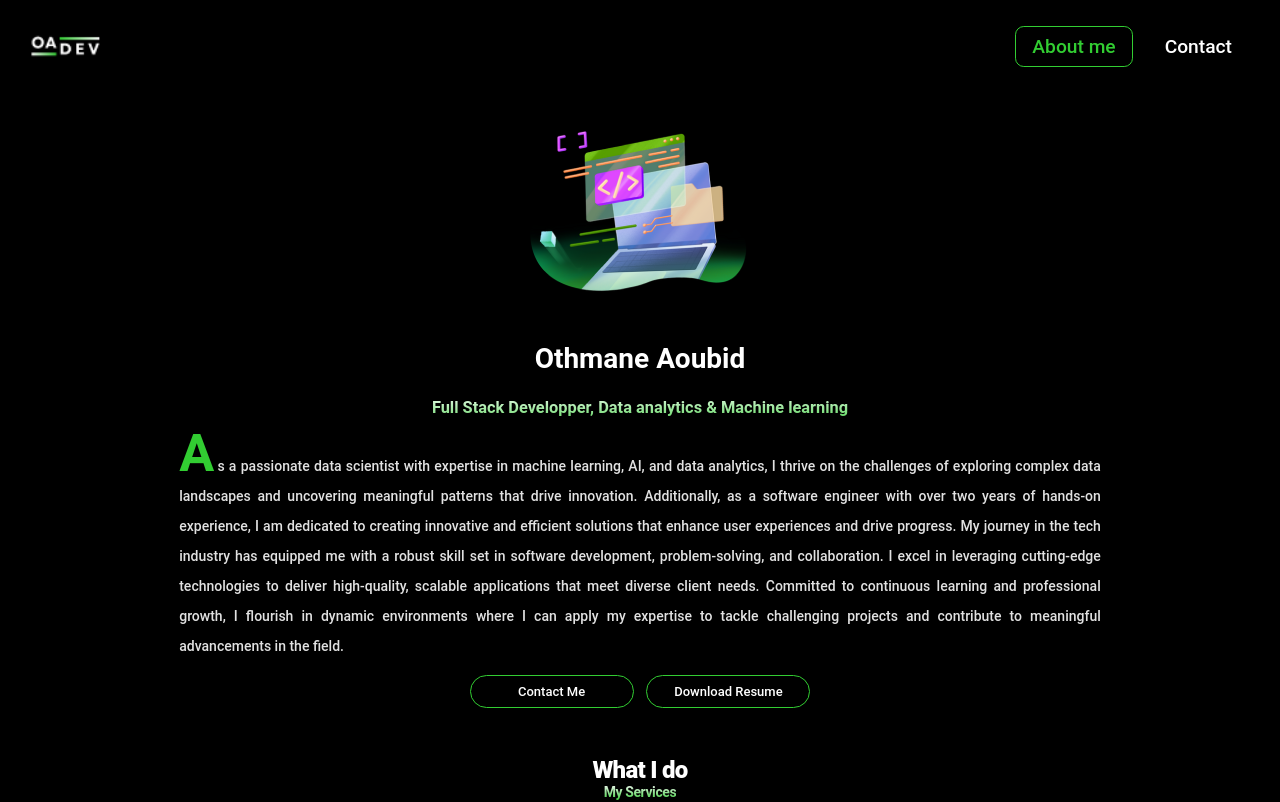
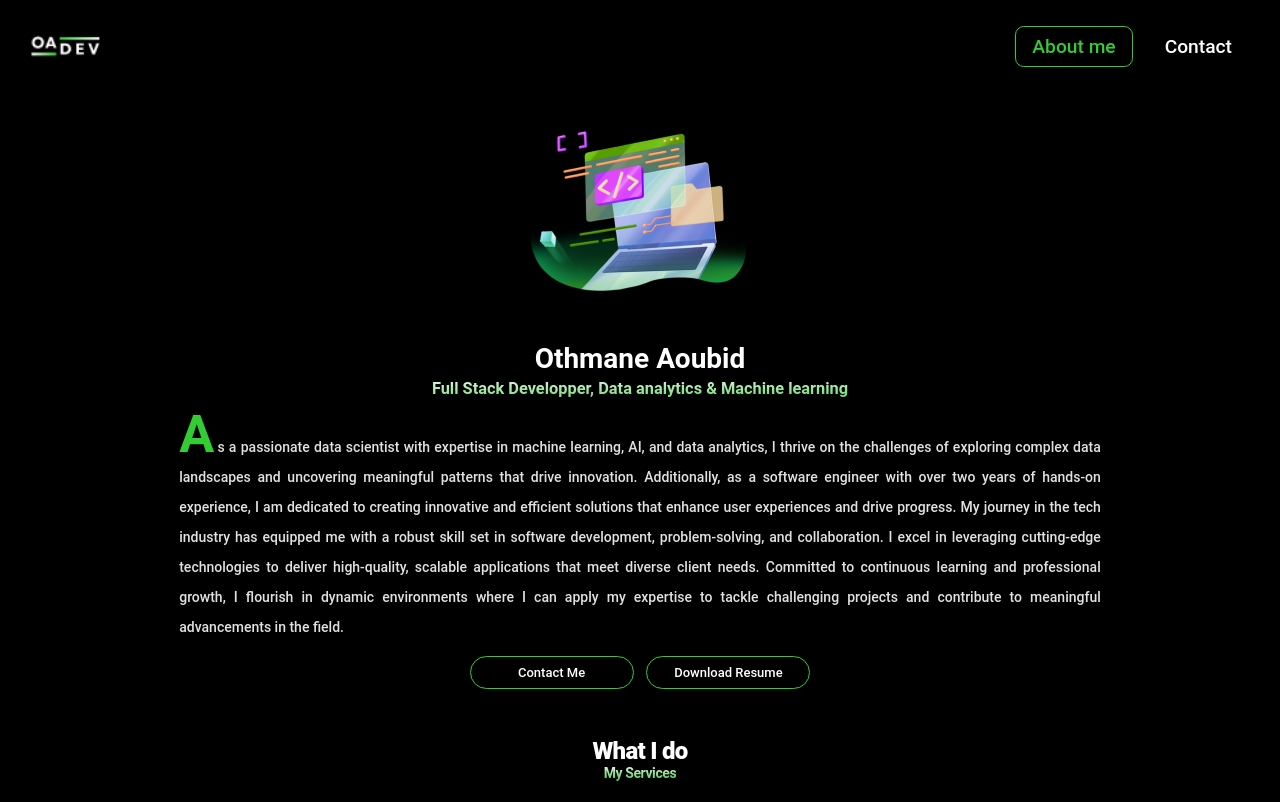
Before and after one commit to Othmane-aoubid/othmane_aoubid_portfolio, a Vue app: page / in a window 1280 px wide. Shown: the top 802 px of the page. Built offline with nearby package versions, Linux system fonts and the light colour scheme.

Commit message:
removed margins

```diff
--- a/src/components/HeroVue.vue
+++ b/src/components/HeroVue.vue
@@ -7,8 +7,8 @@
       />
     </div>
     <div class="hero--section--content">
-      <h1 class="hero--section--title">Othmane Aoubid</h1>
-      <h3 class="hero--section--description">Full Stack Developper, Data analytics & Machine learning</h3>
+      <h1 class="hero--section--title" style="margin-bottom: 0 ;">Othmane Aoubid</h1>
+      <h3 class="hero--section--description" style="margin-top: 0 ;">Full Stack Developper, Data analytics & Machine learning</h3>
       <p class="hero--section--paragraph">
         <span class="upper--case">A</span>s a passionate data scientist with
         expertise in machine learning, AI, and data analytics, I thrive on the
```
